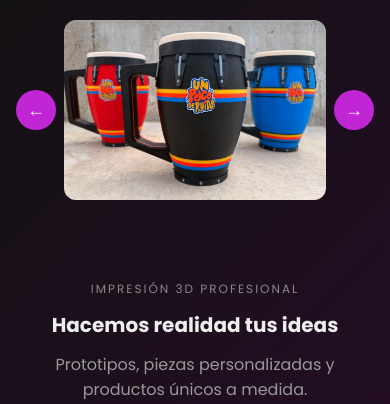
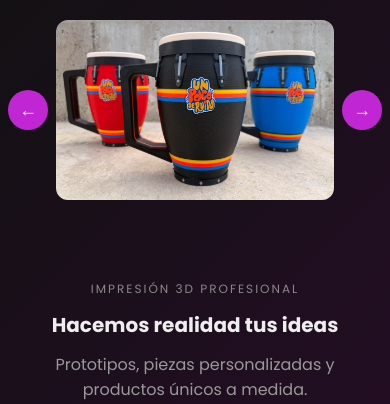
Before and after one commit to leandromoyano1709-eng/impresion3d, a FastAPI app: page / in a window 390 px wide. Shown: the part 116-520 px from the top of the page. Run offline with FastAPI, Linux system fonts and the light colour scheme.

Commit message:
fix mobile overflow

```diff
--- a/static/style.css
+++ b/static/style.css
@@ -5,6 +5,7 @@ body {
   min-height: 100vh;
   color: #eee;
   overflow-x: hidden;
+  max-width: 100vw;
 }
 
 nav {
@@ -116,7 +117,9 @@ nav {
   align-items: center;
   justify-content: center;
   gap: 8px;
-  padding: 20px 16px;
+  padding: 20px 8px;
+  width: 100%;
+  overflow: hidden;
 }
 .carrusel-contenedor {
   width: 100%;
```
